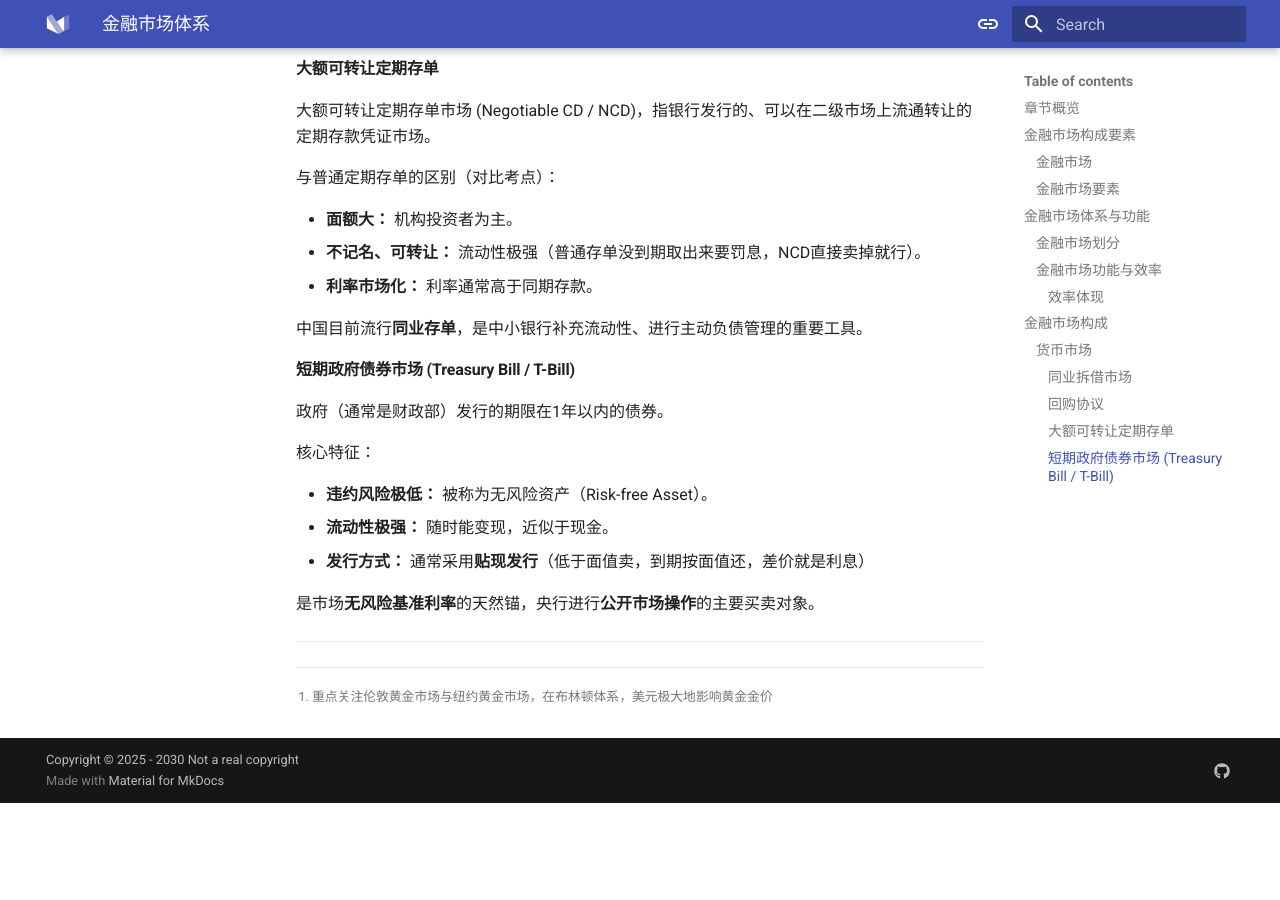
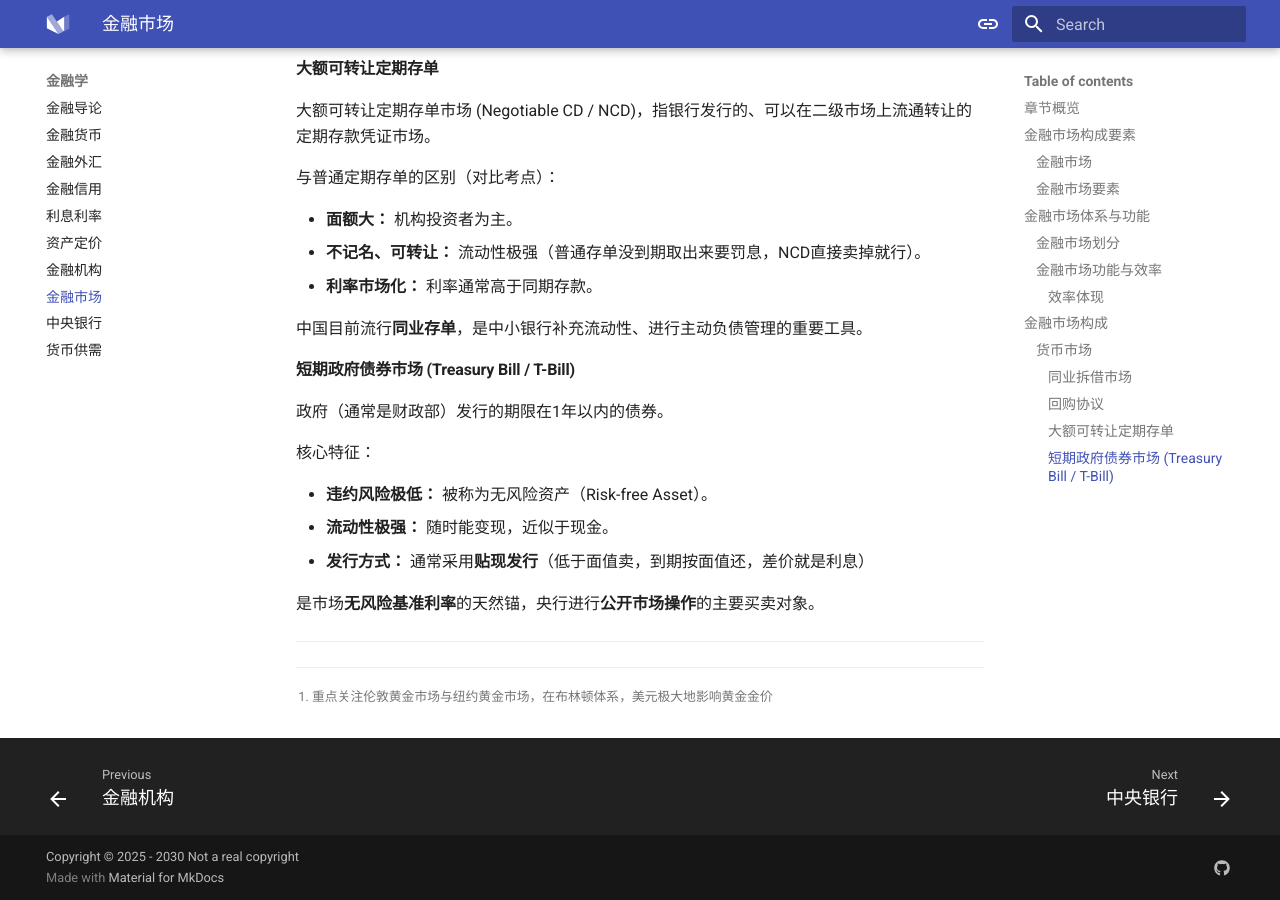
Before and after one commit to HarudogMyLand/FuckEconomicNote, an MkDocs documentation site: the page built from docs/finance/finance8.md, in a window 1280 px wide and 900 px high, scrolled down 3296 px. Built offline with MkDocs 1.6.1 and Material for MkDocs 9.7.7, drawn with Linux system fonts in a browser that asks for light colours; before the commit the page ends 4099 px from its top, so only the background shows below that; some of the changed lines change nothing that is shown.

Commit message:
Update mkdocs.yml

```diff
--- a/mkdocs.yml
+++ b/mkdocs.yml
@@ -132,4 +132,9 @@ nav:
     - 金融外汇: finance/finance3.md
     - 金融信用: finance/finance4.md
     - 利息利率: finance/finance5.md
+    - 资产定价: finance/finance6.md
+    - 金融机构: finance/finance7.md
+    - 金融市场: finance/finance8.md
+    - 中央银行: finance/finance9.md
+    - 货币供需: finance/finance10.md
   - About: about.md
```
